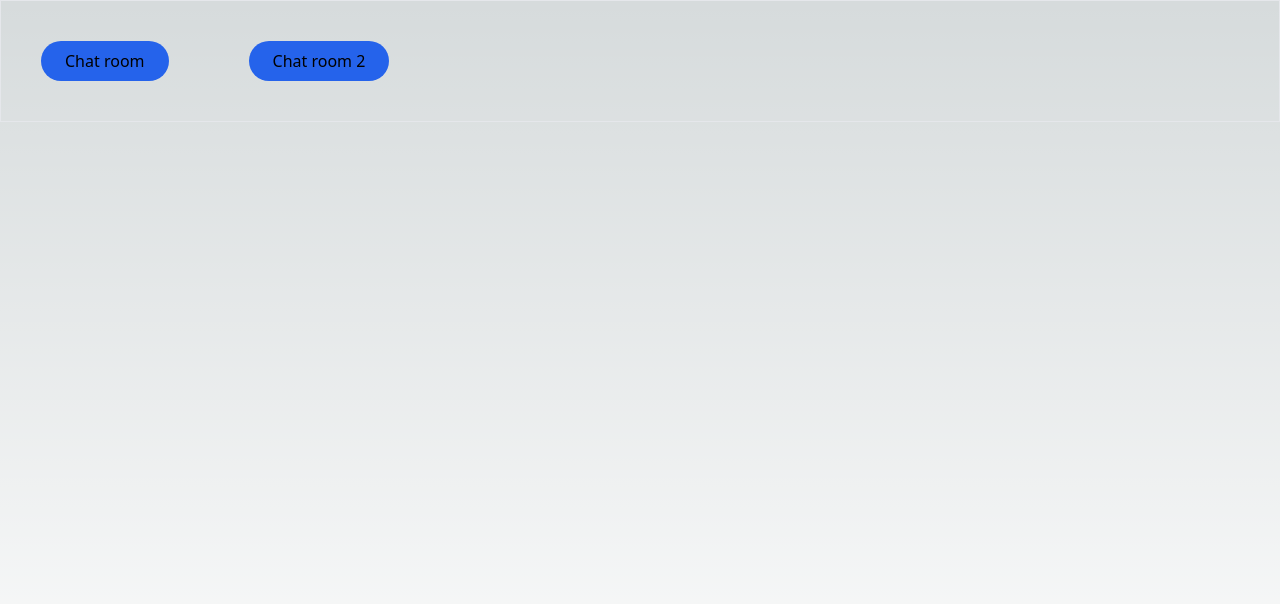
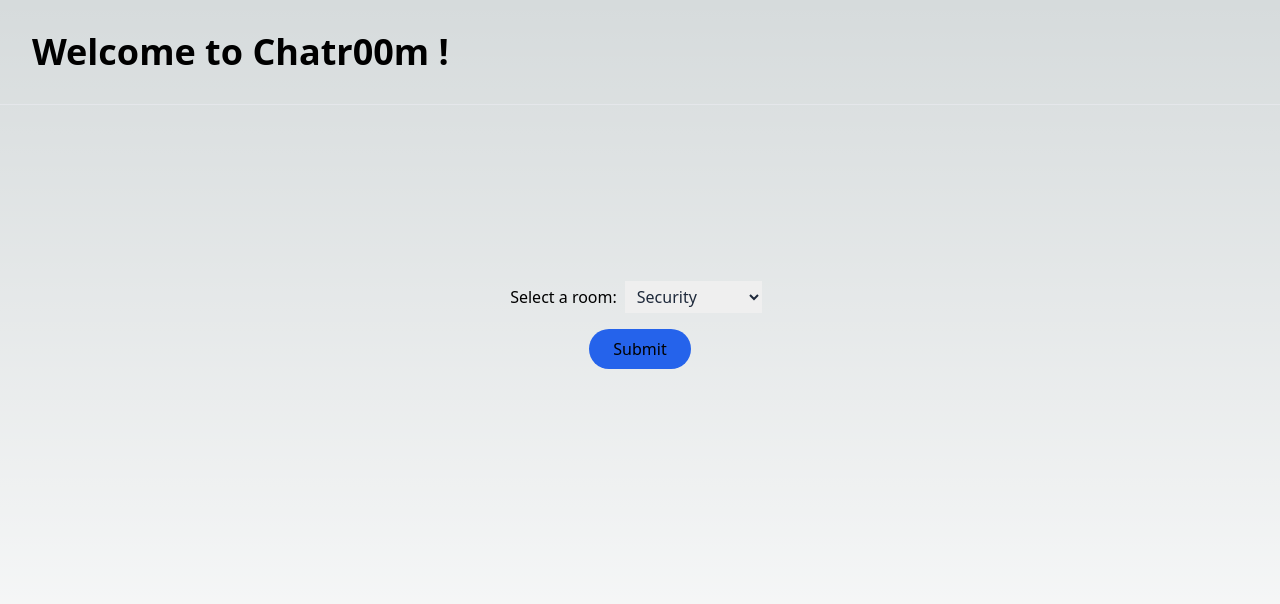
Before and after one commit to TLRKiliann/next-chat, a Next.js app in the folder my-app/: page / in a window 1280 px wide. Shown: the top 604 px of the page. Built offline with nearby package versions, Linux system fonts and the light colour scheme.

Commit message:
select in a form submit created to access rooms (3)

```diff
--- a/my-app/app/page.tsx
+++ b/my-app/app/page.tsx
@@ -1,17 +1,59 @@
-//import Image from "next/image";
-import Link from 'next/link';
+"use client";
+
+import { useState } from 'react';
+import { useRouter } from 'next/navigation';
 
 export default function Home() {
+
+  const router = useRouter();
+  const [selectVal, setSelectVal] = useState("security");
+
+  const handleSelect = (event: React.ChangeEvent<HTMLSelectElement>) => {
+    const { value } = event.currentTarget;
+    console.log(value, "value selected");
+    setSelectVal(value);
+  }
+
+  const handleSubmit = (event: React.FormEvent<HTMLFormElement>) => {
+    event.preventDefault();
+    const form = event.currentTarget;
+    const formData = new FormData(form);
+    const finalVal = formData.get("room");
+    if (finalVal === "security") {
+      router.push(`/chatroom/security`);
+    } else if (finalVal === "development") {
+      router.push(`/chatroom/development`);
+    } else if (finalVal === "it") {
+      router.push(`/chatroom/it`);
+    } else {
+      console.log("Nothing choosen !")
+    }
+  }
+
   return (
     <main className="w-full min-h-screen">
 
-      <div className='flex items-center justify-content border'>
+      <div className='flex items-center justify-content'>
 
-        <Link href="/chatroom" className='link-btn'>Chat room</Link>
-
-        <Link href="/chatroom" className='link-btn'>Chat room 2</Link>
+        <h1 className='text-4xl font-bold p-8'>Welcome to Chatr00m !</h1>
 
       </div>
+
+      <hr />
+
+      <form onSubmit={(e) => handleSubmit(e)} className='flex flex-col items-center justify-between h-[120px] mt-40 p-4'>
+
+        <label htmlFor="room">Select a room:
+          <select name="room" id="room" value={selectVal} onChange={handleSelect} className='text-slate-800 mx-2 px-2 py-1'>
+            <option value="security">Security</option>
+            <option value="development">Development</option>
+            <option value="it">IT</option>
+          </select>
+        </label>
+
+        <button type="submit" className='btn-primary'>Submit</button>
+
+      </form>
 
     </main>
   );
```
